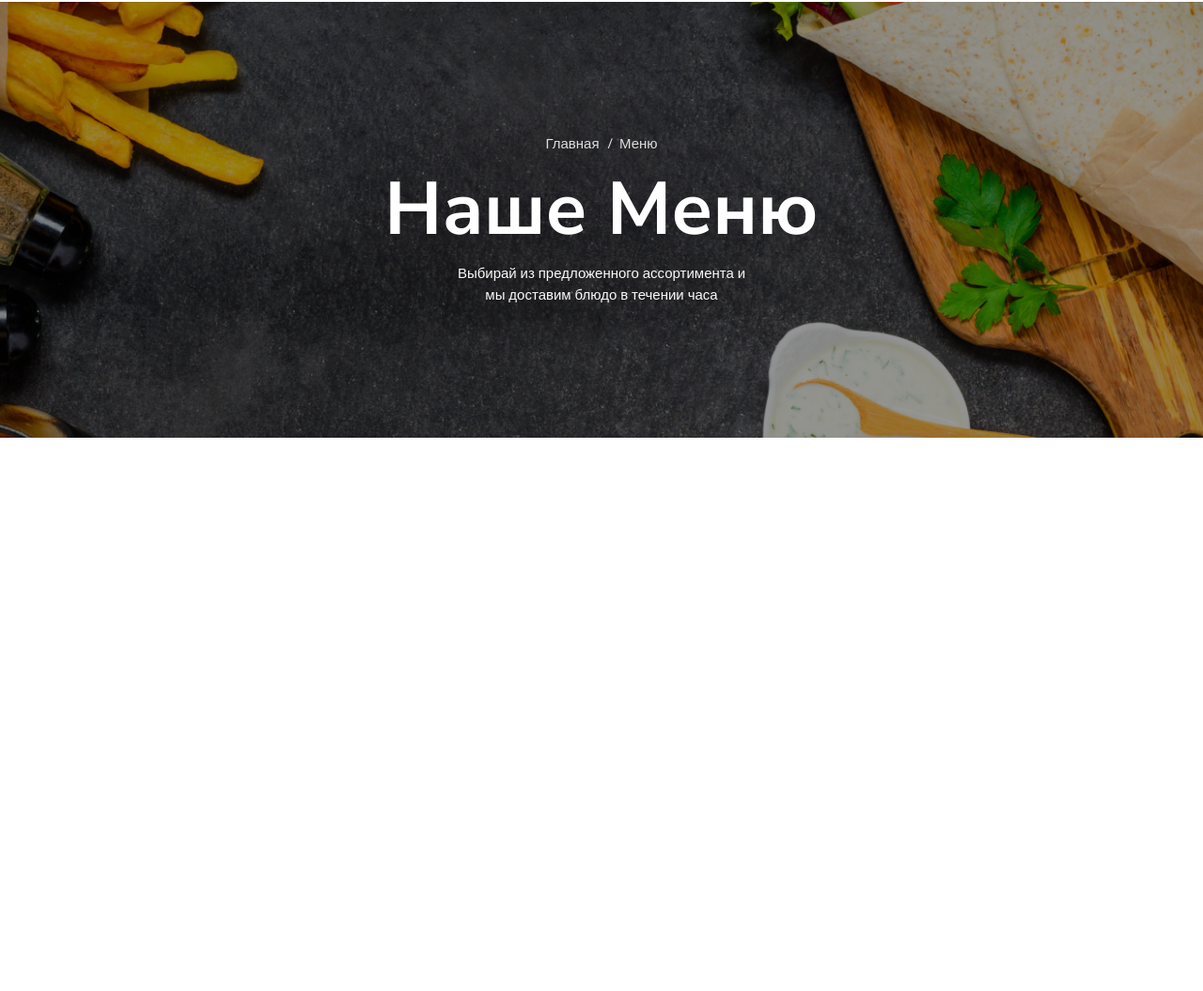
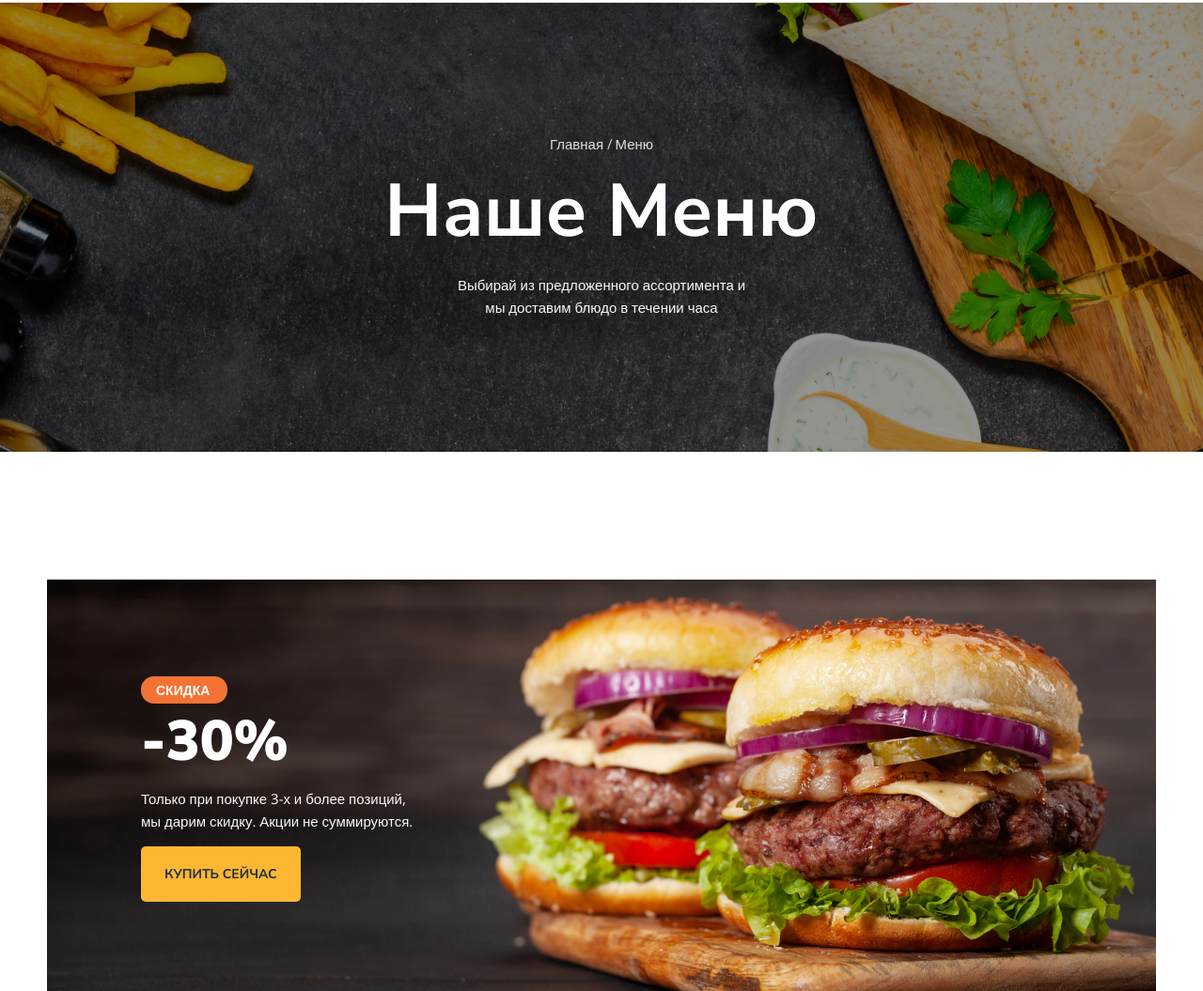
Before and after one commit to DariaSeredina/Module01-Burger, a plain HTML site: page index.html in a window 1280 px wide. Shown: the part 107-1162 px from the top of the page at 94% size. Before the commit the page ends 800 px from the top, so only its background shows below. Drawn offline with nearby package versions, Linux system fonts and the light colour scheme.

Commit message:
Add style

```diff
--- a/index.html
+++ b/index.html
@@ -18,8 +18,8 @@
                 <a href="#" class="header-logo"></a>
                 <nav>
                     <ul class="header-nav">
-                        <li><a href="#" class="active">Главная</a></li>
-                        <li><a href="#">Меню</a></li>
+                        <li><a href="#">Главная</a></li>
+                        <li><a href="#" class="active">Меню</a></li>
                         <li><a href="#">О нас</a></li>
                         <li><a href="#">Контакты</a></li>
                     </ul>
@@ -44,5 +44,22 @@
             <p class="description">Выбирай из предложенного ассортимента и мы доставим блюдо в течении часа</p>
         </div>
     </div>
+    <main>
+        <div class="banner">
+            <div class="container">
+                <div class="banner-box">
+                    <h2 class="banner-title">
+                        <span class="sale">скидка</span>
+                        -30%
+                    </h2>
+                    <p class="banner-text">Только при покупке 3-х и более позиций,
+                        <br>
+                    мы дарим скидку. Акции не суммируются.
+                    </p>
+                    <a href="#" class="banner-link">купить сейчас</a>
+                </div>
+            </div>
+        </div>
+    </main>
 </body>
 </html>
--- a/styles/main.css
+++ b/styles/main.css
@@ -6,6 +6,9 @@ body {
     margin: 0 auto;
     padding-left: 15px;
     padding-right: 15px;
+}
+header {
+    border-bottom: 1px solid #DEDEDE;
 }
 .header {
     font-family: 'Open Sans', sans-serif;
@@ -35,6 +38,9 @@ body {
     color: #443737;
     text-decoration: none;
 }
+.header-nav a:hover {
+    color: #FFC725;
+}
 .header-nav a::after {
     content: '';
     width: 100%;
@@ -53,6 +59,7 @@ body {
     border: none;
     padding: 0;
     gap: 10px;
+    cursor: pointer;
 }
 .button-item {
     position: relative;
@@ -83,6 +90,7 @@ body {
     background-size: cover;
     background-position: center center;
     padding: 142px 0;
+    margin-bottom: 140px;
 }
 .breadcrumbs {
     padding-left: 0;
@@ -90,7 +98,7 @@ body {
     list-style-type: none;
     display: flex;
     justify-content: center;
-    gap: 16px;
+    gap: 7px;
 }
 .breadcrumbs a {
     color: #DEDEDE;
@@ -98,10 +106,17 @@ body {
     font-family: 'Open Sans', sans-serif;
     text-decoration: none;
 }
+.breadcrumbs a:hover {
+    color: #FFC725;
+}
 .breadcrumbs a::before {
     content: '/';
     position: relative;
-    left: -7px;
+    left: -3px;
+    pointer-events: none;
+}
+.breadcrumbs a:hover::before {
+    color: #DEDEDE;
 }
 .breadcrumbs li:first-child a::before {
     display: none;
@@ -109,14 +124,56 @@ body {
 .title {
     font-weight: 700;
     font-size: 79px;
-    margin-top: 10px;
-    margin-bottom: 10px;
+    margin-top: 17px;
+    margin-bottom: 20px;
 }
 .description {
     font-family: 'Open Sans', sans-serif;
     font-size: 15px;
-    line-height: 1.5;
+    line-height: 1.6;
     color: #FAF9F9;
     max-width: 320px;
     margin: 0 auto;
 }
+.banner-box {
+    background-image: url(../images/banner.jpg);
+    height: 438px;
+    width: 1180px;
+}
+.banner-title {
+    font-size: 60px;
+    font-weight: 900;
+    color: #FFFFFF;
+    white-space: pre-line;
+    margin: -4px 923px 14px 100px;
+}
+.sale {
+    background-color: #F37335;
+    border-radius: 14px;
+    font-family: 'Open Sans', sans-serif;
+    font-size: 14px;
+    font-weight: 600;
+    padding: 5px 19px 5px 16px;
+    text-transform: uppercase;
+    margin-bottom: 3px;
+}
+.banner-text {
+    font-family: 'Open Sans', sans-serif;
+    font-size: 15px;
+    font-weight: 400;
+    color: #FAF9F9;
+    line-height: 24px;
+    margin: 14px 727px 35px 100px;
+}
+.banner-link {
+    background-color: #FBB731;
+    border-radius: 5px;
+    font-size: 14px;
+    font-weight: 700;
+    color: #1E2F40;
+    text-decoration: none;
+    text-transform: uppercase;
+    padding: 20px 25px;
+    margin-left: 100px;
+    margin-right: 910px;
+}
```
Also changed, not shown: images/banner.jpg (added).
